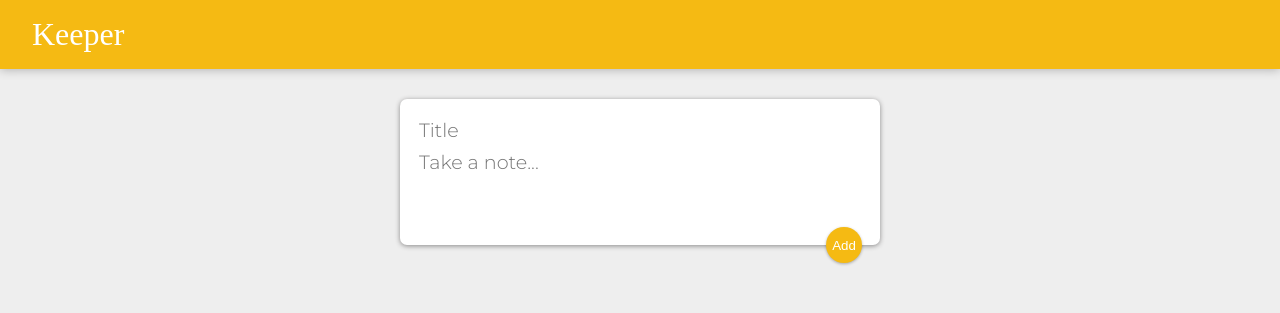
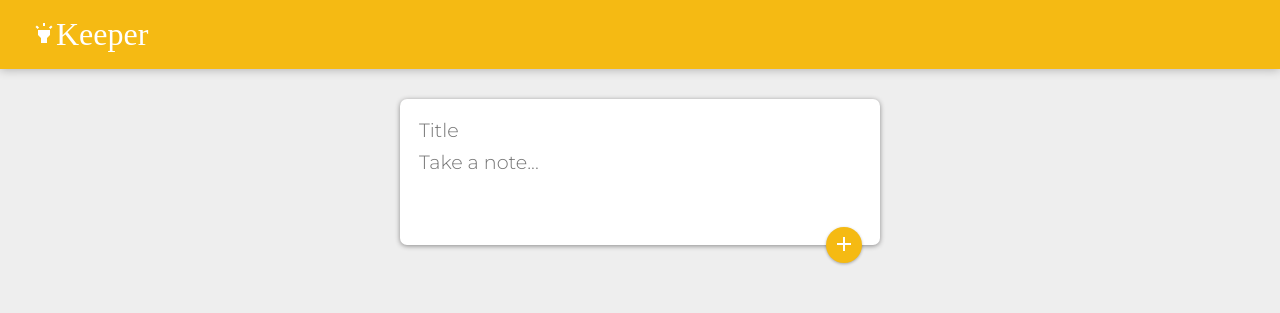
Before and after one commit to Code-with-mj/keeper-app, a React (Create React App) app: page / in a window 1280 px wide. Shown: the top 313 px of the page. Built offline with nearby package versions, Linux system fonts and the light colour scheme.

Commit message:
adding icon

```diff
--- a/src/components/CreateArea.jsx
+++ b/src/components/CreateArea.jsx
@@ -1,4 +1,5 @@
 import React, { useState } from "react";
+import AddIcon from '@mui/icons-material/Add';
 
 function CreateArea(props) {
   const [note, setNote] = useState({
@@ -42,7 +43,9 @@ function CreateArea(props) {
           placeholder="Take a note..."
           rows="3"
         />
-        <button onClick={submitNote}>Add</button>
+        <button onClick={submitNote}>
+          <AddIcon />
+        </button>
       </form>
     </div>
   );
--- a/src/components/Header.jsx
+++ b/src/components/Header.jsx
@@ -1,9 +1,10 @@
 import React from "react";
+import HighlightIcon from '@mui/icons-material/Highlight';
 
 function Header() {
   return (
     <header>
-      <h1>Keeper</h1>
+      <h1><HighlightIcon />Keeper</h1>
     </header>
   );
 }
```
